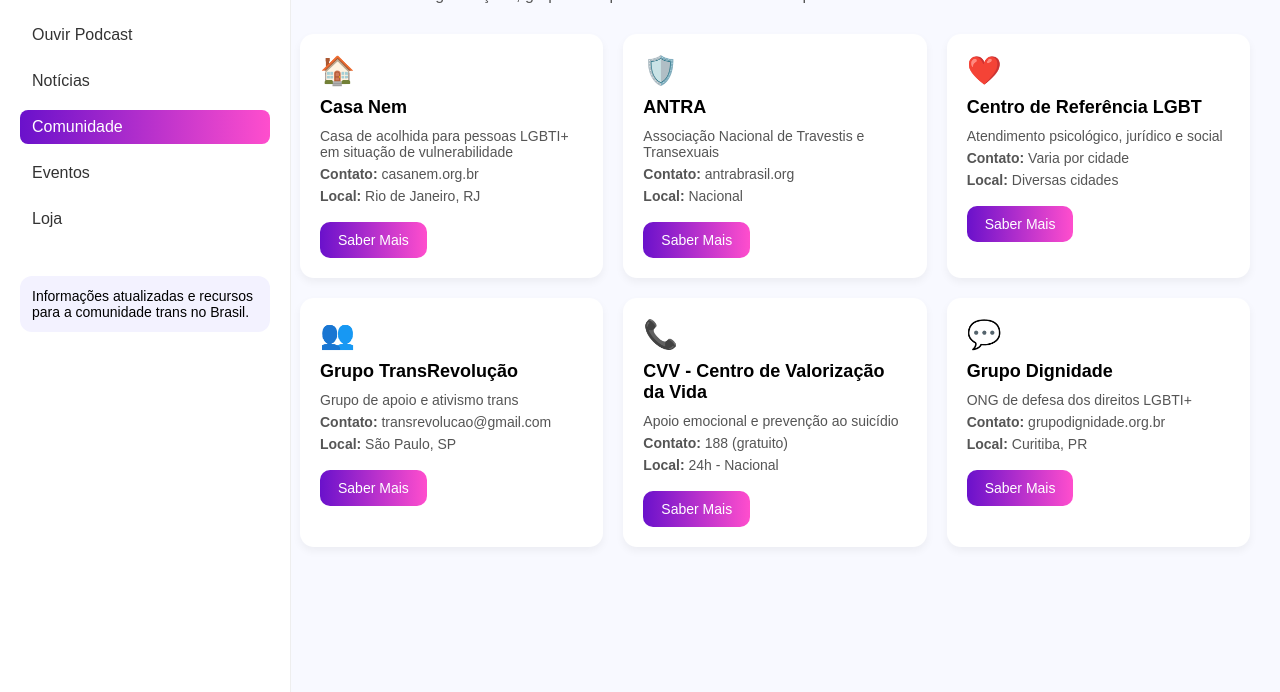
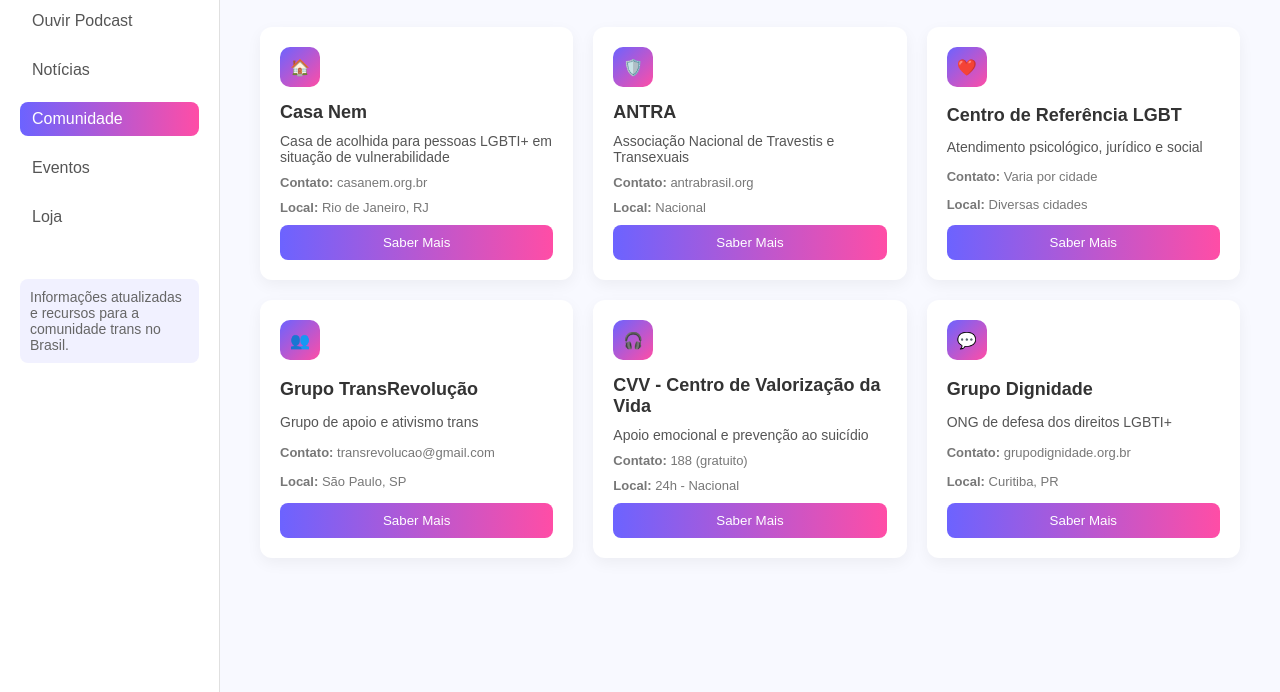
Before and after one commit to gutiamandaes/main, a plain HTML site: page comunidade.html in a window 1280 px wide. Shown: the part 108-800 px from the top of the page. Drawn offline with Linux system fonts and the light colour scheme.

Commit message:
Update comunidade.html

```diff
--- a/comunidade.html
+++ b/comunidade.html
@@ -3,25 +3,31 @@
 <head>
 <meta charset="UTF-8">
 <meta name="viewport" content="width=device-width, initial-scale=1.0">
-  <title>Comunidade - Café com Trans</title>
+<title>Café com Trans</title>
 <style>
-    body {
+    /* Reset básico */
+    * {
+        box-sizing: border-box;
         margin: 0;
+        padding: 0;
         font-family: Arial, sans-serif;
-      display: flex;
-      background-color: #f8f9ff;
     }
 
-    /* Sidebar */
+    body {
+        display: flex;
+        min-height: 100vh;
+        background-color: #f8f9ff;
+        color: #333;
+    }
+
+    /* Menu lateral */
     .sidebar {
-      width: 250px;
-      background: #fff;
+        width: 220px;
+        background-color: #fff;
+        border-right: 1px solid #e0e0e0;
+        display: flex;
+        flex-direction: column;
         padding: 20px;
-      border-right: 1px solid #eee;
-      position: fixed;
-      top: 0;
-      left: 0;
-      bottom: 0;
     }
 
     .sidebar h2 {
@@ -29,49 +35,57 @@
         margin-bottom: 20px;
     }
 
-    .sidebar a {
-      display: block;
+    .nav {
+        list-style: none;
+        margin-bottom: 30px;
+    }
+
+    .nav li {
+        margin-bottom: 15px;
+    }
+
+    .nav li a {
         text-decoration: none;
-      color: #333;
-      margin: 12px 0;
+        color: #555;
+        display: flex;
+        align-items: center;
         padding: 8px 12px;
         border-radius: 8px;
-      transition: all 0.3s;
+        transition: background 0.3s;
     }
 
-    .sidebar a.active,
-    .sidebar a:hover {
-      background: linear-gradient(90deg, #6a11cb, #ff4ecd);
-      color: white;
+    .nav li a.active, .nav li a:hover {
+        background: linear-gradient(90deg, #6c63ff, #ff4da6);
+        color: #fff;
     }
 
-    .sidebar .info-box {
-      background: #f3f2ff;
-      padding: 12px;
-      border-radius: 12px;
+    .about {
         font-size: 14px;
-      margin-top: 40px;
+        color: #666;
+        background: #f1f1ff;
+        padding: 10px;
+        border-radius: 8px;
     }
 
     /* Conteúdo principal */
     .main {
-      margin-left: 270px;
-      padding: 30px;
         flex: 1;
+        padding: 40px;
     }
 
-    h1 {
-      color: #4a4ae6;
-      font-size: 26px;
+    .main h1 {
+        font-size: 32px;
+        color: #6c63ff;
         margin-bottom: 10px;
     }
 
-    p.subtitle {
+    .main p {
+        font-size: 16px;
+        margin-bottom: 30px;
         color: #555;
-      margin-bottom: 30px;
     }
 
-    /* Cards */
+    /* Grid de cards */
     .cards {
         display: grid;
         grid-template-columns: repeat(auto-fit, minmax(280px, 1fr));
@@ -79,129 +93,137 @@
     }
 
     .card {
-      background: #fff;
+        background-color: #fff;
+        border-radius: 12px;
         padding: 20px;
-      border-radius: 14px;
-      box-shadow: 0 4px 8px rgba(0,0,0,0.05);
-      transition: transform 0.2s;
+        box-shadow: 0 5px 15px rgba(0,0,0,0.05);
+        display: flex;
+        flex-direction: column;
+        justify-content: space-between;
     }
 
-    .card:hover {
-      transform: scale(1.03);
-    }
-
-    .icon {
-      font-size: 28px;
-      margin-bottom: 10px;
+    .card .icon {
+        width: 40px;
+        height: 40px;
+        background: linear-gradient(135deg, #6c63ff, #ff4da6);
+        border-radius: 10px;
+        margin-bottom: 15px;
+        display: flex;
+        align-items: center;
+        justify-content: center;
+        color: #fff;
+        font-weight: bold;
     }
 
     .card h3 {
-      margin: 10px 0;
         font-size: 18px;
-      color: #000;
+        margin-bottom: 10px;
     }
 
     .card p {
         font-size: 14px;
         color: #555;
-      margin: 6px 0;
+        margin-bottom: 10px;
     }
 
-    .btn {
-      display: inline-block;
-      margin-top: 12px;
-      padding: 10px 18px;
-      border-radius: 10px;
+    .card .info {
+        font-size: 13px;
+        color: #777;
+        margin-bottom: 10px;
+    }
+
+    .card button {
         border: none;
-      color: white;
-      background: linear-gradient(90deg, #6a11cb, #ff4ecd);
+        padding: 10px;
+        border-radius: 8px;
+        background: linear-gradient(90deg, #6c63ff, #ff4da6);
+        color: #fff;
         cursor: pointer;
-      font-size: 14px;
         transition: opacity 0.3s;
     }
 
-    .btn:hover {
-      opacity: 0.9;
+    .card button:hover {
+        opacity: 0.8;
     }
 </style>
 </head>
 <body>
-  <!-- Sidebar -->
+
 <div class="sidebar">
     <h2>Café com Trans</h2>
-  <a href="index.html">Início</a>
-  <a href="podcast.html">Ouvir Podcast</a>
-  <a href="noticias.html">Notícias</a>
-  <a href="comunidade.html" class="active">Comunidade</a>
-  <a href="eventos.html">Eventos</a>
-  <a href="loja.html">Loja</a>
-
-  <div class="info-box">
+    <ul class="nav">
+           <li><a href="index.html">Inicio</a></li>
+           <li><a href="podcast.html">Ouvir Podcast</a></li>
+           <li><a href="https://cafecomtrans.wordpress.com">Notícias</a></li>
+           <li><a href="comunidade.html" class="active">Comunidade</a></li>
+           <li><a href="eventos.html">Eventos</a></li>
+            <li><a href="loja.html">Loja</a></li>
+    </ul>
+    <div class="about">
         Informações atualizadas e recursos para a comunidade trans no Brasil.
     </div>
 </div>
 
-
-  <!-- Conteúdo principal -->
 <div class="main">
     <h1>Recursos da Comunidade</h1>
-    <p class="subtitle">Conecte-se com organizações, grupos de apoio e recursos essenciais para a comunidade trans</p>
+    <p>Conecte-se com organizações, grupos de apoio e recursos essenciais para a comunidade trans</p>
 
     <div class="cards">
         <div class="card">
             <div class="icon">🏠</div>
             <h3>Casa Nem</h3>
             <p>Casa de acolhida para pessoas LGBTI+ em situação de vulnerabilidade</p>
-        <p><strong>Contato:</strong> casanem.org.br</p>
-        <p><strong>Local:</strong> Rio de Janeiro, RJ</p>
-        <button class="btn">Saber Mais</button>
+            <div class="info"><strong>Contato:</strong> casanem.org.br</div>
+            <div class="info"><strong>Local:</strong> Rio de Janeiro, RJ</div>
+            <button>Saber Mais</button>
         </div>
 
         <div class="card">
             <div class="icon">🛡️</div>
             <h3>ANTRA</h3>
             <p>Associação Nacional de Travestis e Transexuais</p>
-        <p><strong>Contato:</strong> antrabrasil.org</p>
-        <p><strong>Local:</strong> Nacional</p>
-        <button class="btn">Saber Mais</button>
+            <div class="info"><strong>Contato:</strong> antrabrasil.org</div>
+            <div class="info"><strong>Local:</strong> Nacional</div>
+            <button>Saber Mais</button>
         </div>
 
         <div class="card">
             <div class="icon">❤️</div>
             <h3>Centro de Referência LGBT</h3>
             <p>Atendimento psicológico, jurídico e social</p>
-        <p><strong>Contato:</strong> Varia por cidade</p>
-        <p><strong>Local:</strong> Diversas cidades</p>
-        <button class="btn">Saber Mais</button>
+            <div class="info"><strong>Contato:</strong> Varia por cidade</div>
+            <div class="info"><strong>Local:</strong> Diversas cidades</div>
+            <button>Saber Mais</button>
         </div>
 
         <div class="card">
             <div class="icon">👥</div>
             <h3>Grupo TransRevolução</h3>
             <p>Grupo de apoio e ativismo trans</p>
-        <p><strong>Contato:</strong> transrevolucao@gmail.com</p>
-        <p><strong>Local:</strong> São Paulo, SP</p>
-        <button class="btn">Saber Mais</button>
+            <div class="info"><strong>Contato:</strong> transrevolucao@gmail.com</div>
+            <div class="info"><strong>Local:</strong> São Paulo, SP</div>
+            <button>Saber Mais</button>
         </div>
 
         <div class="card">
-        <div class="icon">📞</div>
+            <div class="icon">🎧</div>
             <h3>CVV - Centro de Valorização da Vida</h3>
             <p>Apoio emocional e prevenção ao suicídio</p>
-        <p><strong>Contato:</strong> 188 (gratuito)</p>
-        <p><strong>Local:</strong> 24h - Nacional</p>
-        <button class="btn">Saber Mais</button>
+            <div class="info"><strong>Contato:</strong> 188 (gratuito)</div>
+            <div class="info"><strong>Local:</strong> 24h - Nacional</div>
+            <button>Saber Mais</button>
         </div>
 
         <div class="card">
             <div class="icon">💬</div>
             <h3>Grupo Dignidade</h3>
             <p>ONG de defesa dos direitos LGBTI+</p>
-        <p><strong>Contato:</strong> grupodignidade.org.br</p>
-        <p><strong>Local:</strong> Curitiba, PR</p>
-        <button class="btn">Saber Mais</button>
+            <div class="info"><strong>Contato:</strong> grupodignidade.org.br</div>
+            <div class="info"><strong>Local:</strong> Curitiba, PR</div>
+            <button>Saber Mais</button>
         </div>
     </div>
 </div>
+
 </body>
 </html>
```
Lines whose indentation alone changed are shown as unchanged.
